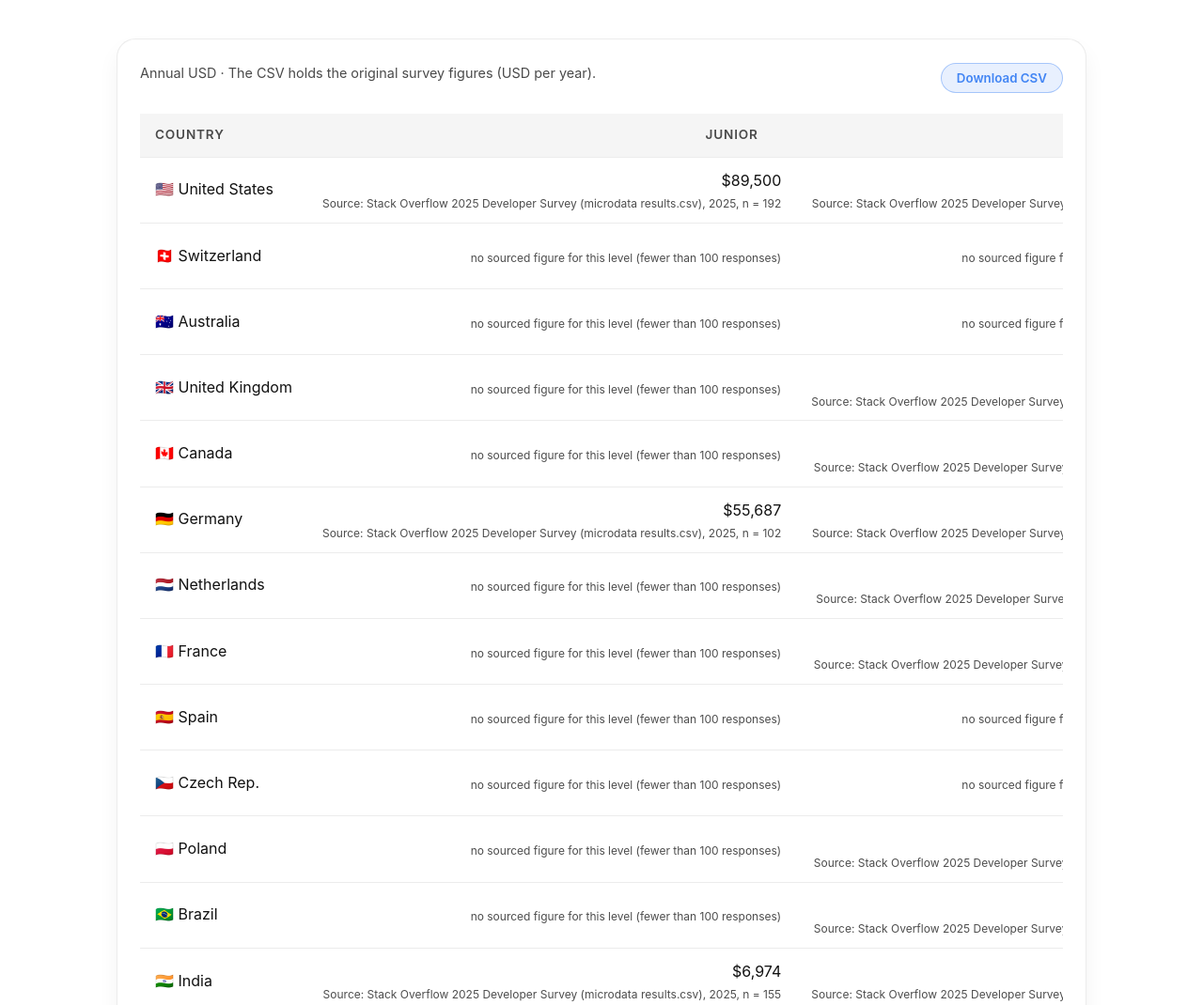
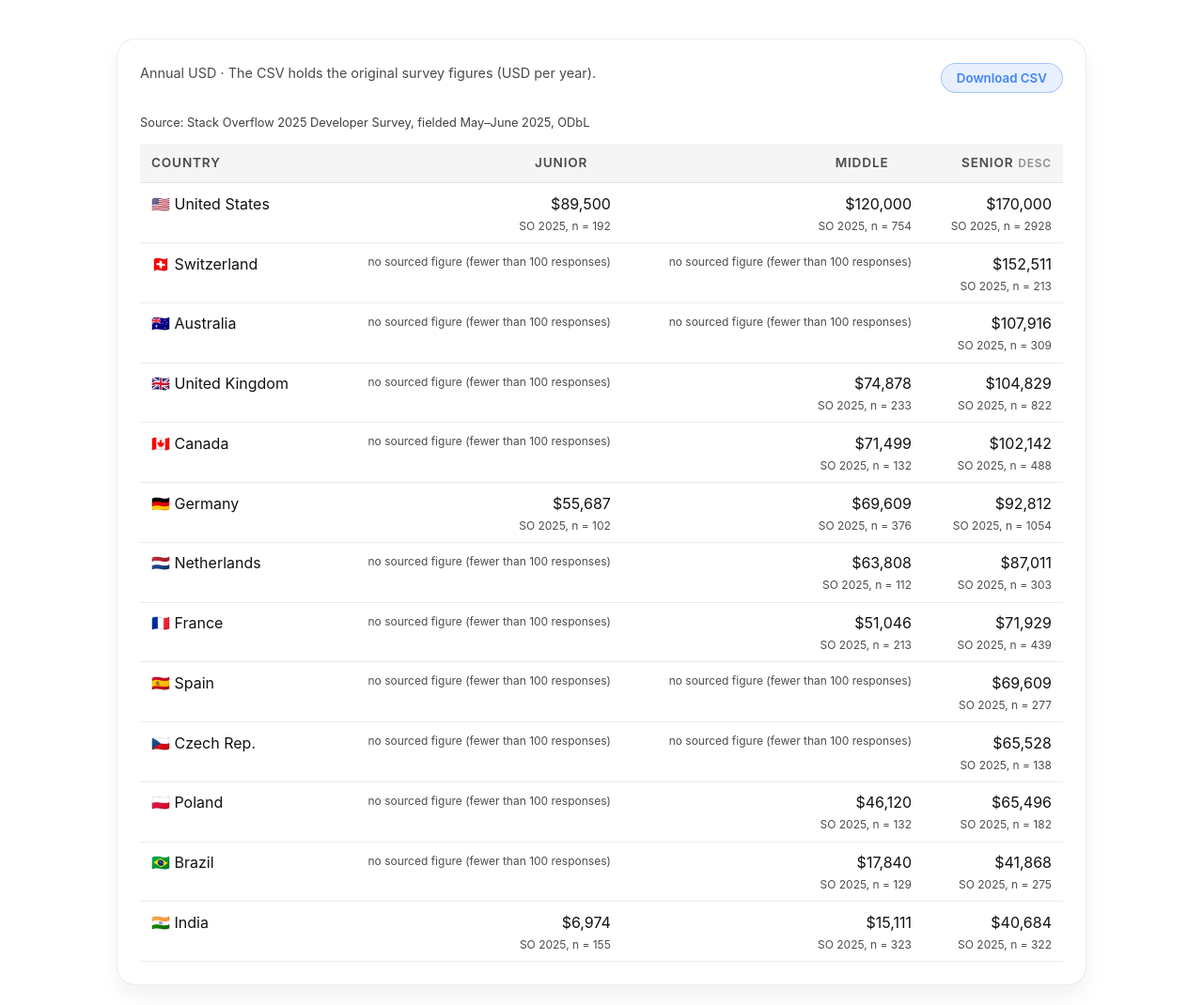
Before and after one commit to hmrdkn-labs/comparegaji, an Astro site: page / in a window 1280 px wide. Shown: the part 1061-2131 px from the top of the page at 94% size. Built offline with nearby package versions, Linux system fonts and the light colour scheme; Astro itself is replaced by a stand-in of ours.

Commit message:
Compact table cells with one source caption; remove recharts, Welcome.astro, unused assets and dead CSS

```diff
--- a/package.json
+++ b/package.json
@@ -15,8 +15,7 @@
 		"astro": "^7.4.4",
 		"cookie": "^2.0.1",
 		"react": "^19.2.0",
-		"react-dom": "^19.2.0",
-		"recharts": "^3.3.0"
+		"react-dom": "^19.2.0"
 	},
 	"devDependencies": {
 		"@types/node": "^24.10.0",
--- a/src/components/Welcome.astro
+++ /dev/null
@@ -1,210 +0,0 @@
----
-import astroLogo from '../assets/astro.svg';
-import background from '../assets/background.svg';
----
-
-<div id="container">
-	<img id="background" src={background.src} alt="" fetchpriority="high" />
-	<main>
-		<section id="hero">
-			<a href="https://astro.build"
-				><img src={astroLogo.src} width="115" height="48" alt="Astro Homepage" /></a
-			>
-			<h1>
-				To get started, open the <code><pre>src/pages</pre></code> directory in your project.
-			</h1>
-			<section id="links">
-				<a class="button" href="https://docs.astro.build">Read our docs</a>
-				<a href="https://astro.build/chat"
-					>Join our Discord <svg xmlns="http://www.w3.org/2000/svg" viewBox="0 0 127.14 96.36"
-						><path
-							fill="currentColor"
-							d="M107.7 8.07A105.15 105.15 0 0 0 81.47 0a72.06 72.06 0 0 0-3.36 6.83 97.68 97.68 0 0 0-29.11 0A72.37 72.37 0 0 0 45.64 0a105.89 105.89 0 0 0-26.25 8.09C2.79 32.65-1.71 56.6.54 80.21a105.73 105.73 0 0 0 32.17 16.15 77.7 77.7 0 0 0 6.89-11.11 68.42 68.42 0 0 1-10.85-5.18c.91-.66 1.8-1.34 2.66-2a75.57 75.57 0 0 0 64.32 0c.87.71 1.76 1.39 2.66 2a68.68 68.68 0 0 1-10.87 5.19 77 77 0 0 0 6.89 11.1 105.25 105.25 0 0 0 32.19-16.14c2.64-27.38-4.51-51.11-18.9-72.15ZM42.45 65.69C36.18 65.69 31 60 31 53s5-12.74 11.43-12.74S54 46 53.89 53s-5.05 12.69-11.44 12.69Zm42.24 0C78.41 65.69 73.25 60 73.25 53s5-12.74 11.44-12.74S96.23 46 96.12 53s-5.04 12.69-11.43 12.69Z"
-						></path></svg
-					>
-				</a>
-			</section>
-		</section>
-	</main>
-
-	<a href="https://astro.build/blog/astro-5/" id="news" class="box">
-		<svg width="32" height="32" fill="none" xmlns="http://www.w3.org/2000/svg"
-			><path
-				d="M24.667 12c1.333 1.414 2 3.192 2 5.334 0 4.62-4.934 5.7-7.334 12C18.444 28.567 18 27.456 18 26c0-4.642 6.667-7.053 6.667-14Zm-5.334-5.333c1.6 1.65 2.4 3.43 2.4 5.333 0 6.602-8.06 7.59-6.4 17.334C13.111 27.787 12 25.564 12 22.666c0-4.434 7.333-8 7.333-16Zm-6-5.333C15.111 3.555 16 5.556 16 7.333c0 8.333-11.333 10.962-5.333 22-3.488-.774-6-4-6-8 0-8.667 8.666-10 8.666-20Z"
-				fill="#111827"></path></svg
-		>
-		<h2>What's New in Astro 5.0?</h2>
-		<p>
-			From content layers to server islands, click to learn more about the new features and
-			improvements in Astro 5.0
-		</p>
-	</a>
-</div>
-
-<style>
-	#background {
-		position: fixed;
-		top: 0;
-		left: 0;
-		width: 100%;
-		height: 100%;
-		z-index: -1;
-		filter: blur(100px);
-	}
-
-	#container {
-		font-family: Inter, Roboto, 'Helvetica Neue', 'Arial Nova', 'Nimbus Sans', Arial, sans-serif;
-		height: 100%;
-	}
-
-	main {
-		height: 100%;
-		display: flex;
-		justify-content: center;
-	}
-
-	#hero {
-		display: flex;
-		align-items: start;
-		flex-direction: column;
-		justify-content: center;
-		padding: 16px;
-	}
-
-	h1 {
-		font-size: 22px;
-		margin-top: 0.25em;
-	}
-
-	#links {
-		display: flex;
-		gap: 16px;
-	}
-
-	#links a {
-		display: flex;
-		align-items: center;
-		padding: 10px 12px;
-		color: #111827;
-		text-decoration: none;
-		transition: color 0.2s;
-	}
-
-	#links a:hover {
-		color: rgb(78, 80, 86);
-	}
-
-	#links a svg {
-		height: 1em;
-		margin-left: 8px;
-	}
-
-	#links a.button {
-		color: white;
-		background: linear-gradient(83.21deg, #3245ff 0%, #bc52ee 100%);
-		box-shadow:
-			inset 0 0 0 1px rgba(255, 255, 255, 0.12),
-			inset 0 -2px 0 rgba(0, 0, 0, 0.24);
-		border-radius: 10px;
-	}
-
-	#links a.button:hover {
-		color: rgb(230, 230, 230);
-		box-shadow: none;
-	}
-
-	pre {
-		font-family:
-			ui-monospace, 'Cascadia Code', 'Source Code Pro', Menlo, Consolas, 'DejaVu Sans Mono',
-			monospace;
-		font-weight: normal;
-		background: linear-gradient(14deg, #d83333 0%, #f041ff 100%);
-		-webkit-background-clip: text;
-		-webkit-text-fill-color: transparent;
-		background-clip: text;
-		margin: 0;
-	}
-
-	h2 {
-		margin: 0 0 1em;
-		font-weight: normal;
-		color: #111827;
-		font-size: 20px;
-	}
-
-	p {
-		color: #4b5563;
-		font-size: 16px;
-		line-height: 24px;
-		letter-spacing: -0.006em;
-		margin: 0;
-	}
-
-	code {
-		display: inline-block;
-		background:
-			linear-gradient(66.77deg, #f3cddd 0%, #f5cee7 100%) padding-box,
-			linear-gradient(155deg, #d83333 0%, #f041ff 18%, #f5cee7 45%) border-box;
-		border-radius: 8px;
-		border: 1px solid transparent;
-		padding: 6px 8px;
-	}
-
-	.box {
-		padding: 16px;
-		background: rgba(255, 255, 255, 1);
-		border-radius: 16px;
-		border: 1px solid white;
-	}
-
-	#news {
-		position: absolute;
-		bottom: 16px;
-		right: 16px;
-		max-width: 300px;
-		text-decoration: none;
-		transition: background 0.2s;
-		backdrop-filter: blur(50px);
-	}
-
-	#news:hover {
-		background: rgba(255, 255, 255, 0.55);
-	}
-
-	@media screen and (max-height: 368px) {
-		#news {
-			display: none;
-		}
-	}
-
-	@media screen and (max-width: 768px) {
-		#container {
-			display: flex;
-			flex-direction: column;
-		}
-
-		#hero {
-			display: block;
-			padding-top: 10%;
-		}
-
-		#links {
-			flex-wrap: wrap;
-		}
-
-		#links a.button {
-			padding: 14px 18px;
-		}
-
-		#news {
-			right: 16px;
-			left: 16px;
-			bottom: 2.5rem;
-			max-width: 100%;
-		}
-
-		h1 {
-			line-height: 1.5;
-		}
-	}
-</style>
--- a/src/components/islands/SalaryTable.tsx
+++ b/src/components/islands/SalaryTable.tsx
@@ -13,7 +13,7 @@ import {
   type SeniorityKey,
 } from "../../utils/salary";
 import { buildCsv } from "./csv";
-import { noFigure, sourceLabel } from "./labels";
+import { noFigureShort, shortSourceLabel, tableCaption } from "./labels";
 
 type SortKey = "country" | SeniorityKey;
 
@@ -102,7 +102,8 @@ const SalaryTable = ({ data, currency, cadence, language, copy }: SalaryTablePro
       </div>
 
       <div className="table-wrapper">
-        <table>
+        <table className="sourced-table">
+          <caption>{tableCaption(language)}</caption>
           <thead>
             <tr>
               {columnOrder.map((key) => (
@@ -136,13 +137,13 @@ const SalaryTable = ({ data, currency, cadence, language, copy }: SalaryTablePro
                     <td key={level} style={{ textAlign: "right" }}>
                       {value === null ? (
                         <small className="source-label" data-source-label>
-                          {noFigure[language]}
+                          {noFigureShort[language]}
                         </small>
                       ) : (
                         <>
                           <span data-figure>{formatCurrency(value, currency)}</span>
                           <small className="source-label" data-source-label>
-                            {sourceLabel(market, level, language)}
+                            {shortSourceLabel(market, level)}
                           </small>
                         </>
                       )}
--- a/src/components/islands/labels.ts
+++ b/src/components/islands/labels.ts
@@ -1,5 +1,5 @@
 import { fxSnapshot, formatNumber, type LanguageCode, type SeniorityKey } from "../../utils/salary";
-import { getSource, levelBasis, type MarketFigure } from "../../data/sources";
+import { getSource, levelBasis, sources, type MarketFigure } from "../../data/sources";
 
 export const noFigure: Record<LanguageCode, string> = {
   en: "no sourced figure for this level (fewer than 100 responses)",
@@ -18,6 +18,22 @@ export function sourceLabel(
   return `${prefix}: ${source.publisher} ${source.title}, ${market.period}, n = ${figure.n}`;
 }
 
+export function shortSourceLabel(market: MarketFigure, level: SeniorityKey): string | null {
+  const figure = market.levels[level];
+  if (!figure) return null;
+  return `${getSource(market.sourceId).shortLabel}, n = ${figure.n}`;
+}
+
+export function tableCaption(language: LanguageCode): string {
+  const prefix = language === "id" ? "Sumber" : "Source";
+  return sources.map((source) => `${prefix}: ${source.caption}`).join("; ");
+}
+
+export const noFigureShort: Record<LanguageCode, string> = {
+  en: "no sourced figure (fewer than 100 responses)",
+  id: "tidak ada angka bersumber (kurang dari 100 responden)",
+};
+
 export function fxLabel(language: LanguageCode): string {
   const rate = formatNumber(fxSnapshot.rates.IDR, language, 2).replace(/[.,]00$/, "");
   if (language === "id") {
--- a/src/data/sources.ts
+++ b/src/data/sources.ts
@@ -9,6 +9,10 @@ export interface Source {
   licence: string;
   licenceUrl: string;
   attribution: string;
+  /** Compact tag for table cells, e.g. "SO 2025". */
+  shortLabel: string;
+  /** One-line citation shown once above a table. */
+  caption: string;
 }
 
 export interface LevelFigure {
@@ -45,6 +49,8 @@ export const sources: Source[] = [
     licence: "ODbL 1.0",
     licenceUrl: "https://opendatacommons.org/licenses/odbl/1-0/",
     attribution: "Data: Stack Overflow Developer Survey 2025, ODbL 1.0",
+    shortLabel: "SO 2025",
+    caption: "Stack Overflow 2025 Developer Survey, fielded May–June 2025, ODbL",
   },
 ];
 
@@ -244,7 +250,7 @@ export function getSource(id: string): Source {
 
 function validate(): void {
   for (const source of sources) {
-    for (const field of ["id", "publisher", "title", "url", "period", "licence", "licenceUrl", "attribution"] as const) {
+    for (const field of ["id", "publisher", "title", "url", "period", "licence", "licenceUrl", "attribution", "shortLabel", "caption"] as const) {
       if (!source[field]) throw new Error(`sources: source "${source.id}" is missing ${field}`);
     }
   }
--- a/src/layouts/Layout.astro
+++ b/src/layouts/Layout.astro
@@ -146,6 +146,33 @@ const {
         font-weight: 400;
     }
 
+    .sourced-table {
+        min-width: 520px;
+    }
+
+    .sourced-table caption {
+        caption-side: top;
+        text-align: left;
+        font-size: 0.8rem;
+        opacity: 0.8;
+        padding: 0 0 0.75rem;
+    }
+
+    .sourced-table th,
+    .sourced-table td {
+        padding: 0.6rem 0.75rem;
+        white-space: normal;
+        vertical-align: top;
+    }
+
+    .sourced-table td:first-child {
+        white-space: nowrap;
+    }
+
+    .sourced-table .source-label {
+        margin-top: 0.15rem;
+    }
+
     .site-footer {
         margin-top: 2rem;
         font-size: 0.8rem;
--- a/src/styles/global.css
+++ b/src/styles/global.css
@@ -59,24 +59,6 @@
 
 .card + .card {
     margin-top: 1.5rem;
-}
-
-.chart-card {
-    padding-bottom: 2.25rem;
-}
-
-.chart-header {
-    display: flex;
-    flex-wrap: wrap;
-    justify-content: space-between;
-    align-items: flex-start;
-    gap: 1rem;
-    margin-bottom: 1.5rem;
-}
-
-.chart-header strong {
-    font-weight: 600;
-    color: var(--color-text);
 }
 
 .view-toggle {
@@ -142,132 +124,6 @@
     text-transform: uppercase;
 }
 
-.band-toggle {
-    display: flex;
-    flex-wrap: wrap;
-    gap: 0.5rem;
-    align-items: center;
-}
-
-.band-toggle button {
-    border-radius: 999px;
-    border: 1px solid transparent;
-    padding: 0.6rem 1rem;
-    min-height: 44px;
-    font-weight: 600;
-    cursor: pointer;
-    background: rgba(17, 17, 17, 0.06);
-    transition:
-        transform 120ms ease,
-        box-shadow 160ms ease;
-}
-
-.band-toggle button[aria-pressed="true"] {
-    color: #fff;
-    box-shadow: 0 8px 16px rgba(17, 17, 17, 0.12);
-}
-
-.band-toggle[aria-disabled="true"] button {
-    cursor: not-allowed;
-    opacity: 0.5;
-}
-
-.band-helper {
-    font-size: 0.85rem;
-    color: var(--color-subtle-text);
-    margin-left: auto;
-}
-
-.pill-select {
-    display: inline-flex;
-    align-items: center;
-    gap: 0.5rem;
-    padding: 0.55rem 0.85rem;
-    background: rgba(66, 133, 244, 0.08);
-    border-radius: 999px;
-    border: 1px solid rgba(66, 133, 244, 0.16);
-    font-size: 0.95rem;
-}
-
-.pill-select select {
-    border: none;
-    background: transparent;
-    font-size: inherit;
-    color: inherit;
-    font-weight: 600;
-    padding-right: 1.4rem;
-    appearance: none;
-    cursor: pointer;
-}
-
-.pill-select--wide select {
-    min-width: 200px;
-}
-
-.pill-select select:focus {
-    outline: none;
-}
-
-.pill-select::after {
-    content: "v";
-    font-size: 0.7rem;
-    opacity: 0.6;
-}
-
-.country-grid {
-    display: grid;
-    grid-template-columns: repeat(auto-fill, minmax(150px, 1fr));
-    gap: 0.6rem;
-    border: 1px solid rgba(17, 17, 17, 0.08);
-    padding: 0.85rem;
-    border-radius: 16px;
-    background: rgba(17, 17, 17, 0.02);
-    max-height: 280px;
-    overflow-y: auto;
-}
-
-.country-grid[data-disabled="true"] {
-    opacity: 0.55;
-    pointer-events: none;
-}
-
-.country-chip {
-    display: inline-flex;
-    align-items: center;
-    gap: 0.4rem;
-    padding: 0.6rem 0.85rem;
-    min-height: 44px;
-    border-radius: 12px;
-    background: #f7f7f7;
-    border: 1px solid rgba(17, 17, 17, 0.06);
-    font-size: 0.9rem;
-    cursor: pointer;
-    transition:
-        background 120ms ease,
-        transform 120ms ease;
-}
-
-.country-chip[data-active="true"] {
-    background: rgba(15, 157, 88, 0.16);
-    border-color: rgba(15, 157, 88, 0.4);
-}
-
-.country-chip input {
-    accent-color: var(--color-accent-green);
-}
-
-.chart-wrapper {
-    width: 100%;
-    min-height: 360px;
-    position: relative;
-}
-
-.chart-footnote {
-    margin-top: 1.25rem;
-    font-size: 0.85rem;
-    color: var(--color-subtle-text);
-}
-
 .comparison-summary {
     display: grid;
     grid-template-columns: repeat(auto-fit, minmax(180px, 1fr));
@@ -306,14 +162,6 @@
 
 .summary-card--negative {
     background: rgba(66, 133, 244, 0.16);
-}
-
-.summary-card--hero {
-    background: rgba(66, 133, 244, 0.16);
-}
-
-.hero-summary {
-    margin-top: 2rem;
 }
 
 .hero-controls {
@@ -428,29 +276,6 @@ tbody tr:hover {
     background: rgba(66, 133, 244, 0.06);
 }
 
-tbody tr[data-country="Indonesia"] {
-    background: rgba(15, 157, 88, 0.12);
-    position: relative;
-}
-
-tbody tr[data-country="Indonesia"] td:first-child::before {
-    content: "•";
-    color: var(--color-accent-green);
-    margin-right: 0.45rem;
-}
-
-.ratio-pill {
-    display: inline-flex;
-    align-items: center;
-    gap: 0.35rem;
-    padding: 0.2rem 0.6rem;
-    border-radius: 999px;
-    background: rgba(15, 157, 88, 0.16);
-    font-size: 0.85rem;
-    font-weight: 600;
-    color: var(--color-text);
-}
-
 .visually-hidden {
     position: absolute;
     width: 1px;
@@ -467,10 +292,6 @@ tbody tr[data-country="Indonesia"] td:first-child::before {
     .hero-card {
         padding: 2.2rem 2.2rem;
     }
-
-    .chart-card {
-        padding: 1.5rem;
-    }
 }
 
 @media (max-width: 600px) {
@@ -478,17 +299,8 @@ tbody tr[data-country="Indonesia"] td:first-child::before {
         padding: 2.5rem 1.1rem 3rem;
     }
 
-    .chart-header {
-        flex-direction: column;
-        align-items: stretch;
-    }
-
     .view-toggle {
         align-self: flex-start;
-    }
-
-    .country-grid {
-        grid-template-columns: repeat(auto-fill, minmax(130px, 1fr));
     }
 
     .table-controls {
@@ -501,35 +313,9 @@ tbody tr[data-country="Indonesia"] td:first-child::before {
     .hero-controls .filter-group {
         width: 100%;
     }
-
-    .band-toggle {
-        width: 100%;
-    }
-
-    .band-toggle button {
-        flex: 1 1 calc(50% - 0.5rem);
-        justify-content: center;
-    }
 }
 
 @media (max-width: 400px) {
-    .pill-select--wide select {
-        min-width: unset;
-        width: 100%;
-    }
-
-    .pill-select {
-        width: 100%;
-    }
-
-    .chart-wrapper {
-        min-height: 300px;
-    }
-
-    .country-grid {
-        grid-template-columns: 1fr;
-        max-height: 240px;
-    }
 
     .comparison-summary {
         grid-template-columns: 1fr;
@@ -542,11 +328,6 @@ tbody tr[data-country="Indonesia"] td:first-child::before {
 
     .filter-group {
         width: 100%;
-    }
-
-    .band-helper {
-        margin-left: 0;
-        margin-top: 0.5rem;
     }
 }
 
```
Also changed, not shown: src/assets/astro.svg (deleted), src/assets/background.svg (deleted), 1 other file.
